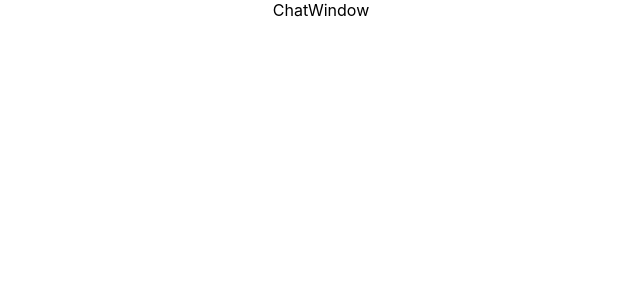
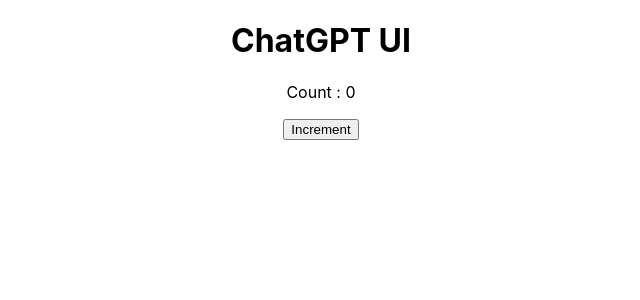
Before and after one commit to talhajamal197/React2024_CommunityChatDemoApp, a React (Create React App) app: page / in a window 1280 px wide. Shown: the top 300 px of the page, without its empty margins (319-959 px from the left). Built offline with nearby package versions, Linux system fonts and the light colour scheme.

Commit message:
Updater Function added

```diff
--- a/src/App.js
+++ b/src/App.js
@@ -1,13 +1,16 @@
 import logo from './logo.svg';
 import './App.css';
 import ChatWindow from './ChatWindow';
+import { useState } from 'react';
+
 
 function App() {
+
   return (
     <div className="App">
-      <ChatWindow>ChatGPT UI</ChatWindow>
-
-    </div>
+      <h1>ChatGPT UI</h1>
+      <ChatWindow/>
+   </div>
   );
 }
 
--- a/src/ChatWindow/ChatWindow.js
+++ b/src/ChatWindow/ChatWindow.js
@@ -1,11 +1,16 @@
-import React, { PureComponent } from 'react'
+import React, { useState } from 'react'
 
-class ChatWindow extends PureComponent {
-  render () {
-    return (
-      <div>ChatWindow</div>
-    )
+const ChatWindow = () => {
+  const [count,setCount]=useState(0);
+  function increment(){
+    setCount(c=>c+1);
   }
-}
+  return (
+    <div>
+      <p>Count : {count}</p>
+      <button onClick={increment}>Increment</button>
+    </div>
+  );
+};
 
-export default ChatWindow
+export default ChatWindow;
--- a/src/index.js
+++ b/src/index.js
@@ -1,4 +1,4 @@
-import React from 'react';
+import React,{ useState } from 'react';
 import ReactDOM from 'react-dom/client';
 import './index.css';
 import App from './App';
```
